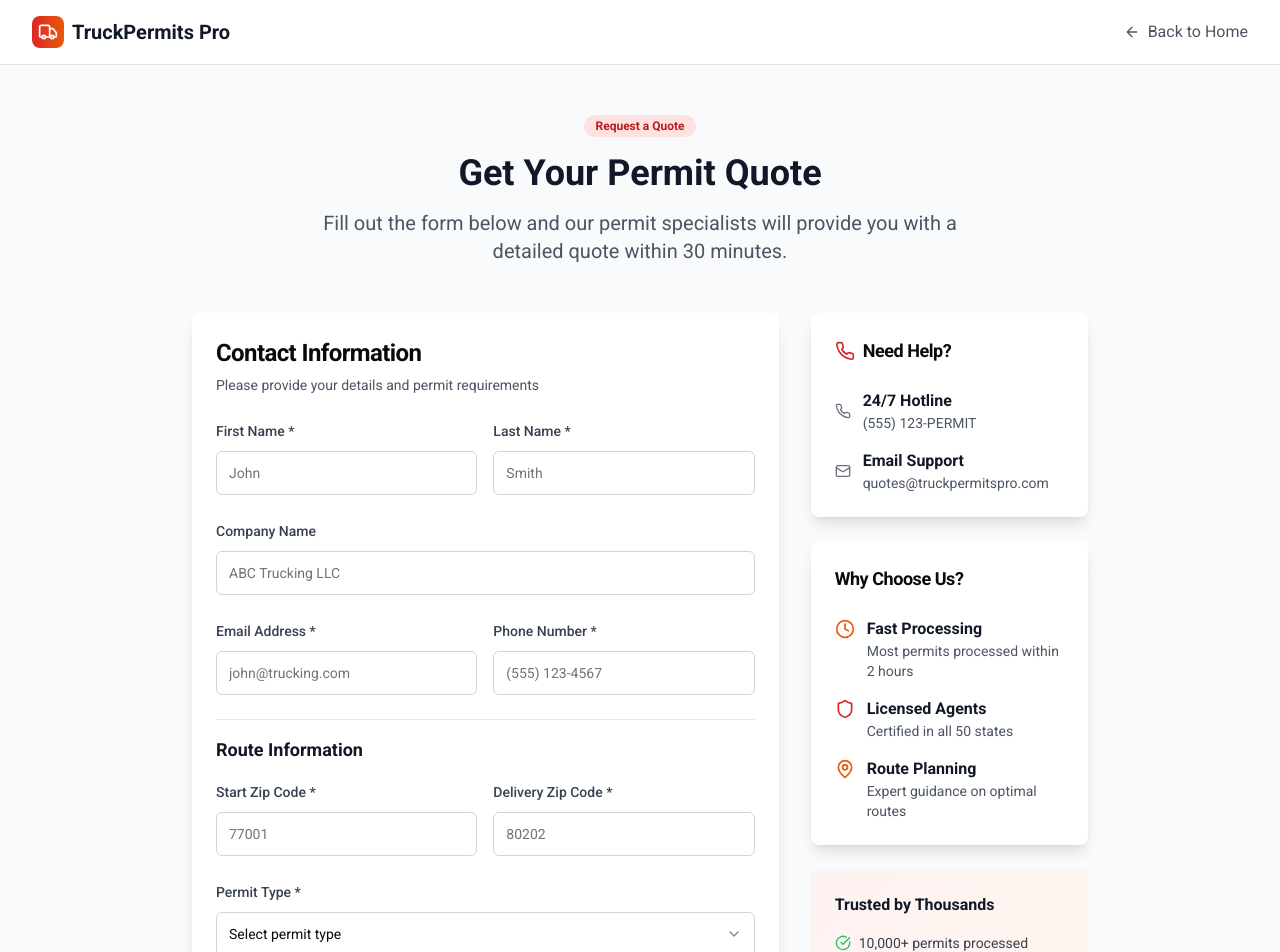
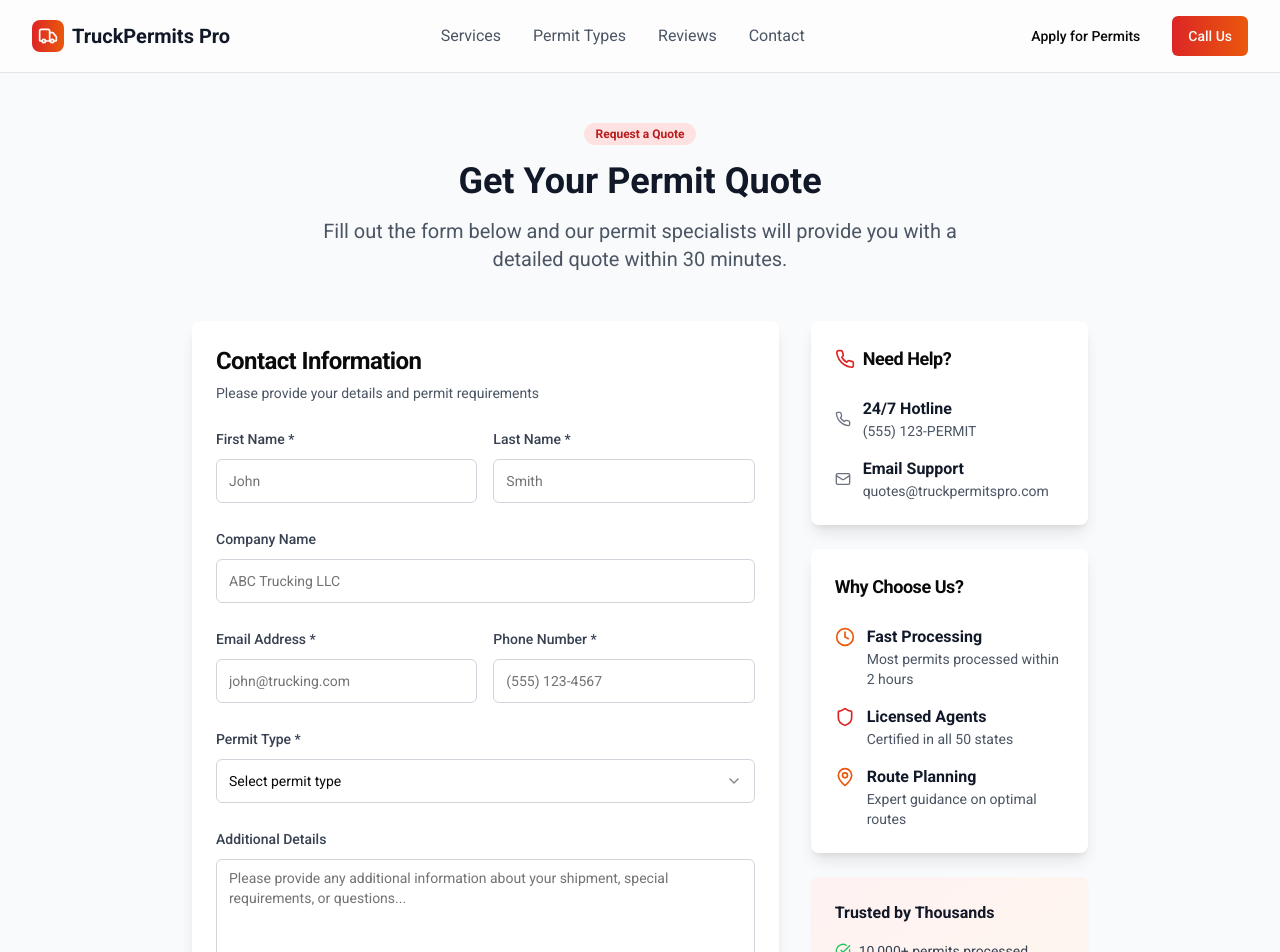
Before and after one commit to Ashotam/os_ow_permits, a Next.js app: page /request-a-quote in a window 1280 px wide. Shown: the top 952 px of the page. Built offline with nearby package versions, Linux system fonts and the light colour scheme.

Commit message:
feat: streamline request-a-quote page and update homepage navigation
Clean up form, update header, add "Call Us" button, and fix button redirect.

#VERCEL_SKIP

Co-authored-by: null <185065126+davanesyan9909@users.noreply.github.com>

```diff
--- a/app/page.tsx
+++ b/app/page.tsx
@@ -84,9 +84,11 @@ export default function LandingPage() {
                     <ArrowRight className="ml-2 w-5 h-5" />
                   </Button>
                 </Link>
-                <Button size="lg" variant="outline">
-                  Request a Quote
-                </Button>
+                <Link href="/request-a-quote">
+                  <Button size="lg" variant="outline">
+                    Request a Quote
+                  </Button>
+                </Link>
               </div>
 
               <div className="flex items-center space-x-8 text-sm text-gray-600">
--- a/app/request-a-quote/page.tsx
+++ b/app/request-a-quote/page.tsx
@@ -9,7 +9,7 @@ import { Label } from "@/components/ui/label"
 import { Textarea } from "@/components/ui/textarea"
 import { Select, SelectContent, SelectItem, SelectTrigger, SelectValue } from "@/components/ui/select"
 import { Badge } from "@/components/ui/badge"
-import { ArrowLeft, Truck, Clock, Shield, Phone, Mail, MapPin, CheckCircle } from "lucide-react"
+import { Truck, Clock, Shield, Phone, Mail, MapPin, CheckCircle, Menu } from "lucide-react"
 import Link from "next/link"
 import { useState } from "react"
 
@@ -20,8 +20,6 @@ export default function RequestQuotePage() {
     companyName: "",
     email: "",
     phone: "",
-    startZip: "",
-    deliveryZip: "",
     permitType: "",
     additionalDetails: "",
   })
@@ -39,7 +37,7 @@ export default function RequestQuotePage() {
   return (
     <div className="min-h-screen bg-gray-50">
       {/* Header */}
-      <header className="border-b bg-white sticky top-0 z-50">
+      <header className="border-b bg-white/95 backdrop-blur supports-[backdrop-filter]:bg-white/60 sticky top-0 z-50">
         <div className="container mx-auto px-4 sm:px-6 lg:px-8">
           <div className="flex justify-between items-center py-4">
             <Link href="/" className="flex items-center space-x-2">
@@ -49,10 +47,32 @@ export default function RequestQuotePage() {
               <span className="text-xl font-bold text-gray-900">TruckPermits Pro</span>
             </Link>
 
-            <Link href="/" className="flex items-center space-x-2 text-gray-600 hover:text-gray-900 transition-colors">
-              <ArrowLeft className="w-4 h-4" />
-              <span>Back to Home</span>
-            </Link>
+            <nav className="hidden md:flex items-center space-x-8">
+              <Link href="/#services" className="text-gray-600 hover:text-gray-900 transition-colors">
+                Services
+              </Link>
+              <Link href="/#permits" className="text-gray-600 hover:text-gray-900 transition-colors">
+                Permit Types
+              </Link>
+              <Link href="/#testimonials" className="text-gray-600 hover:text-gray-900 transition-colors">
+                Reviews
+              </Link>
+              <Link href="/#contact" className="text-gray-600 hover:text-gray-900 transition-colors">
+                Contact
+              </Link>
+            </nav>
+
+            <div className="flex items-center space-x-4">
+              <Button variant="ghost" className="hidden sm:inline-flex">
+                Apply for Permits
+              </Button>
+              <Button className="bg-gradient-to-r from-red-600 to-orange-600 hover:from-red-700 hover:to-orange-700">
+                Call Us
+              </Button>
+              <Button variant="ghost" size="icon" className="md:hidden">
+                <Menu className="w-5 h-5" />
+              </Button>
+            </div>
           </div>
         </div>
       </header>
@@ -154,39 +174,6 @@ export default function RequestQuotePage() {
                           required
                           className="h-11 border-gray-300 focus:border-red-500 focus:ring-red-500"
                         />
-                      </div>
-                    </div>
-
-                    {/* Route Information */}
-                    <div className="pt-4 border-t border-gray-200">
-                      <h3 className="text-lg font-semibold text-gray-900 mb-4">Route Information</h3>
-                      <div className="grid md:grid-cols-2 gap-4">
-                        <div className="space-y-2">
-                          <Label htmlFor="startZip" className="text-sm font-medium text-gray-700">
-                            Start Zip Code *
-                          </Label>
-                          <Input
-                            id="startZip"
-                            placeholder="77001"
-                            value={formData.startZip}
-                            onChange={(e) => handleInputChange("startZip", e.target.value)}
-                            required
-                            className="h-11 border-gray-300 focus:border-red-500 focus:ring-red-500"
-                          />
-                        </div>
-                        <div className="space-y-2">
-                          <Label htmlFor="deliveryZip" className="text-sm font-medium text-gray-700">
-                            Delivery Zip Code *
-                          </Label>
-                          <Input
-                            id="deliveryZip"
-                            placeholder="80202"
-                            value={formData.deliveryZip}
-                            onChange={(e) => handleInputChange("deliveryZip", e.target.value)}
-                            required
-                            className="h-11 border-gray-300 focus:border-red-500 focus:ring-red-500"
-                          />
-                        </div>
                       </div>
                     </div>
 
```
